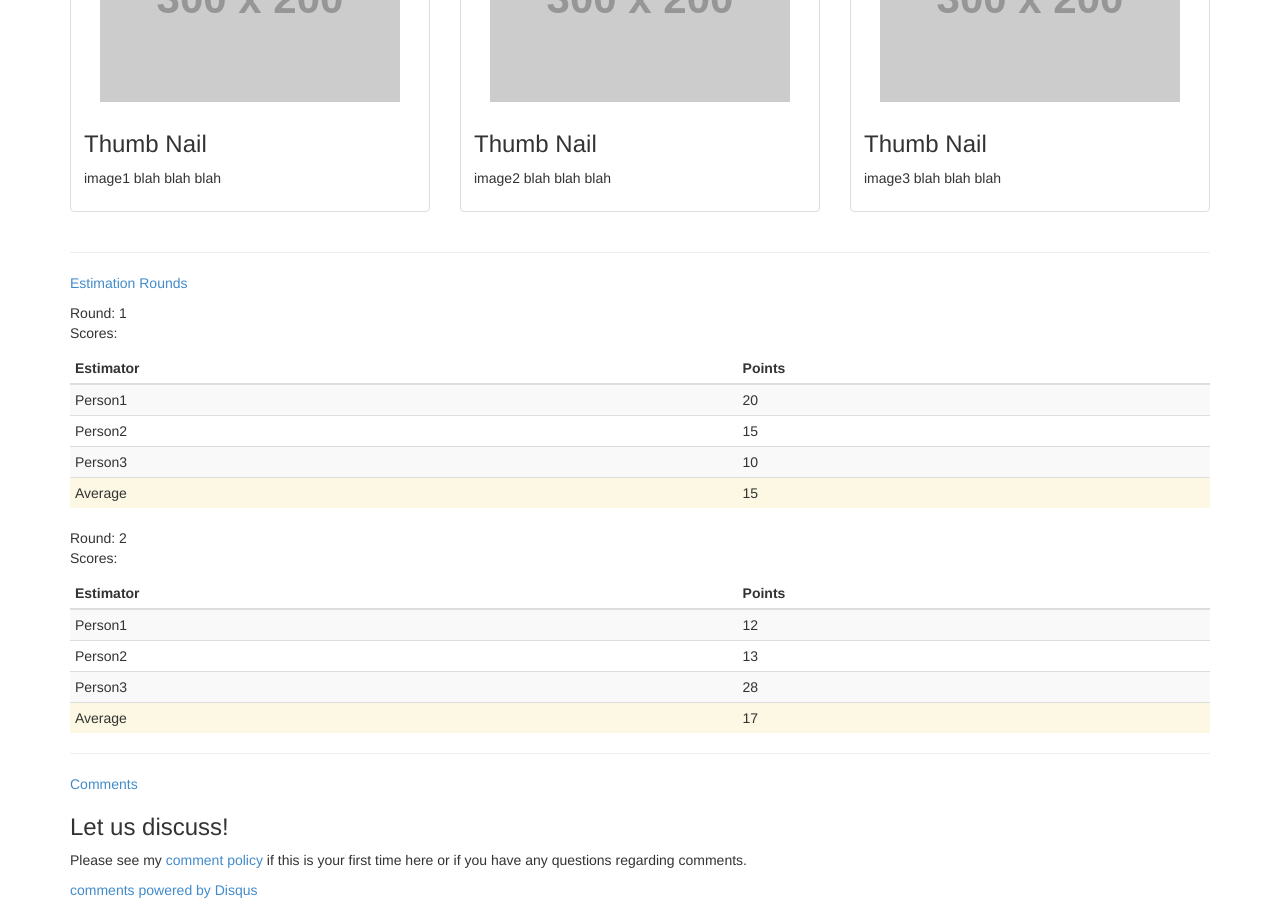
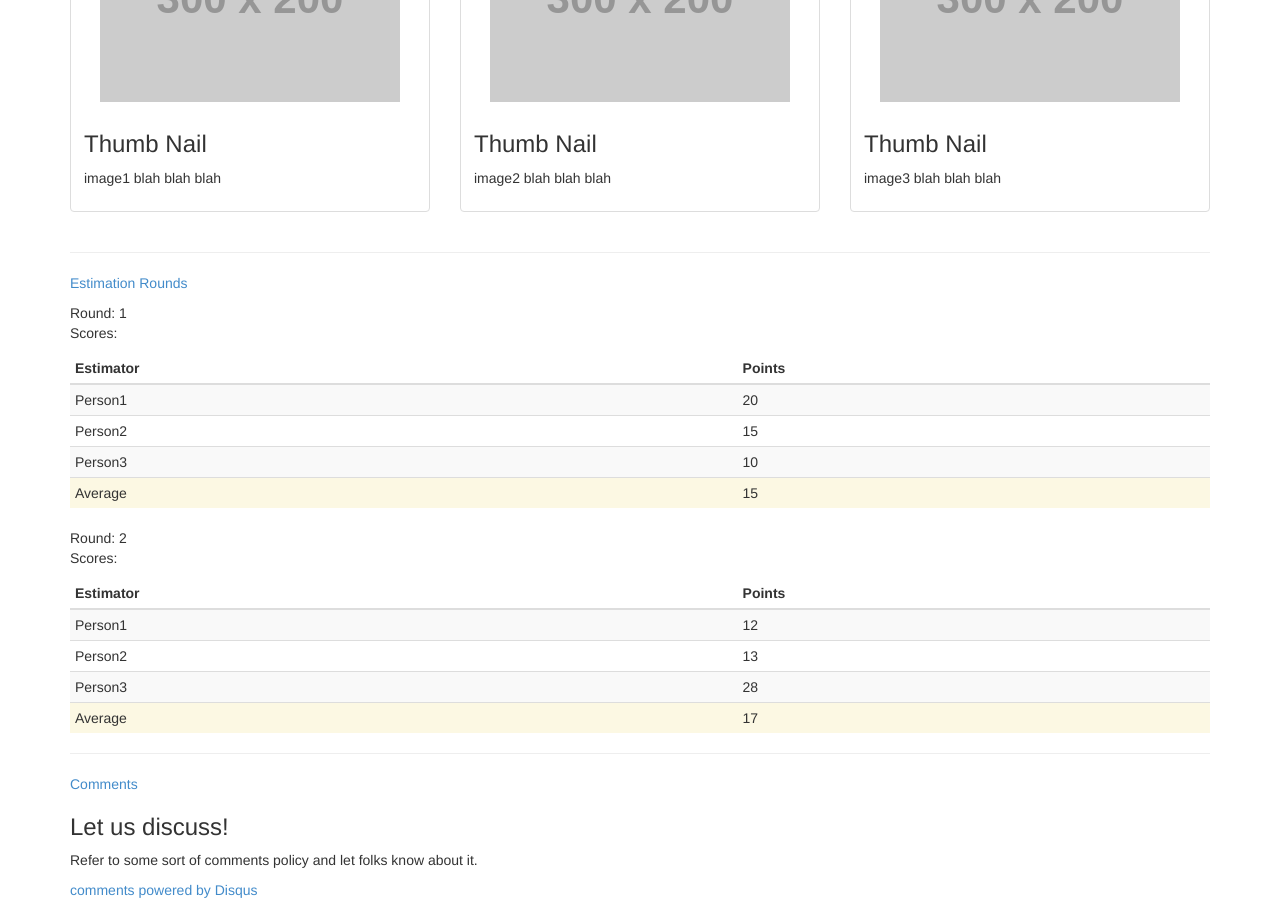
Before and after one commit to khaledhikmat/GenericProjectSite, a Jekyll site: the page built from _posts/2014-01-18-user-cancels-reservation.markdown, in a window 1280 px wide and 900 px high, scrolled down 1442 px. Built offline with Jekyll 4.4.1, drawn with Linux system fonts in a browser that asks for light colours; Markdown is read by kramdown in place of the engine named in the settings; comment, search, counter and statistics services are not loaded.

Commit message:
Initial Revision

```diff
--- a/_includes/user-story.html
+++ b/_includes/user-story.html
@@ -148,7 +148,7 @@ Scores: <br />
 <div id="comments">
 <h3>Let us discuss!</h3>
 <p>
-Please see my <a href="/comment-policy/">comment policy</a> if this is your first time here or if you have any questions regarding comments.
+Refer to some sort of comments policy and let folks know about it.
 </p>
  <div id="disqus_thread"></div>
 <script type="text/javascript">
```
